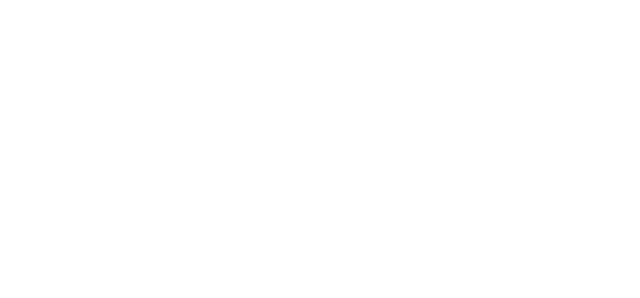
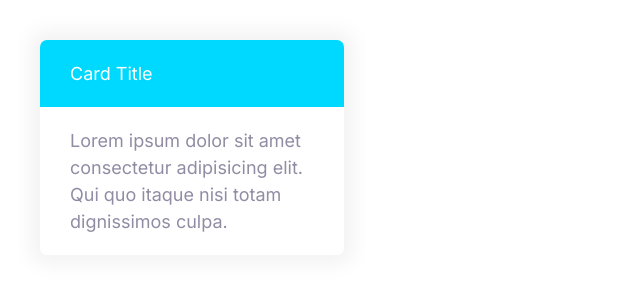
Before and after one commit to Dorisnwoye/moshify, a plain HTML site: page index.html in a window 1280 px wide. Shown: the whole page, without its empty margins (0-640 px from the left). Drawn offline with Linux system fonts and the light colour scheme.

Commit message:
build the card component.

```diff
--- a/CSS/styles.css
+++ b/CSS/styles.css
@@ -272,3 +272,25 @@ a {
     font-size: 1.5rem;
   }
 }
+
+/* Cards */
+.card {
+  border-radius: 7px;
+  box-shadow: 0 0 20px 10px #f3f3f3;
+  overflow: hidden;
+}
+
+.card__header,
+.card__body {
+  padding: 2rem 3rem;
+}
+
+.card--primary .card__header {
+  background: var(--color-primary);
+  color: #fff;
+}
+
+.card--secondary .card__header {
+  background: var(--color-secondary);
+  color: #fff;
+}
--- a/index.html
+++ b/index.html
@@ -13,5 +13,15 @@
     <link rel="stylesheet" href="css/styles.css" />
     <link rel="stylesheet" href="css/normalize.css" />
   </head>
-  <body></body>
+  <body>
+    <div style="width: 30%; padding: 4rem">
+      <div class="card card--secondary">
+        <header class="card__header">Card Title</header>
+        <div class="card__body">
+          Lorem ipsum dolor sit amet consectetur adipisicing elit. Qui quo
+          itaque nisi totam dignissimos culpa.
+        </div>
+      </div>
+    </div>
+  </body>
 </html>
```
Also changed, not shown: components/cards.html (added, +9 -0 lines), components/lists.html (renamed from CSS/lists.html), components/plans.html (added).
